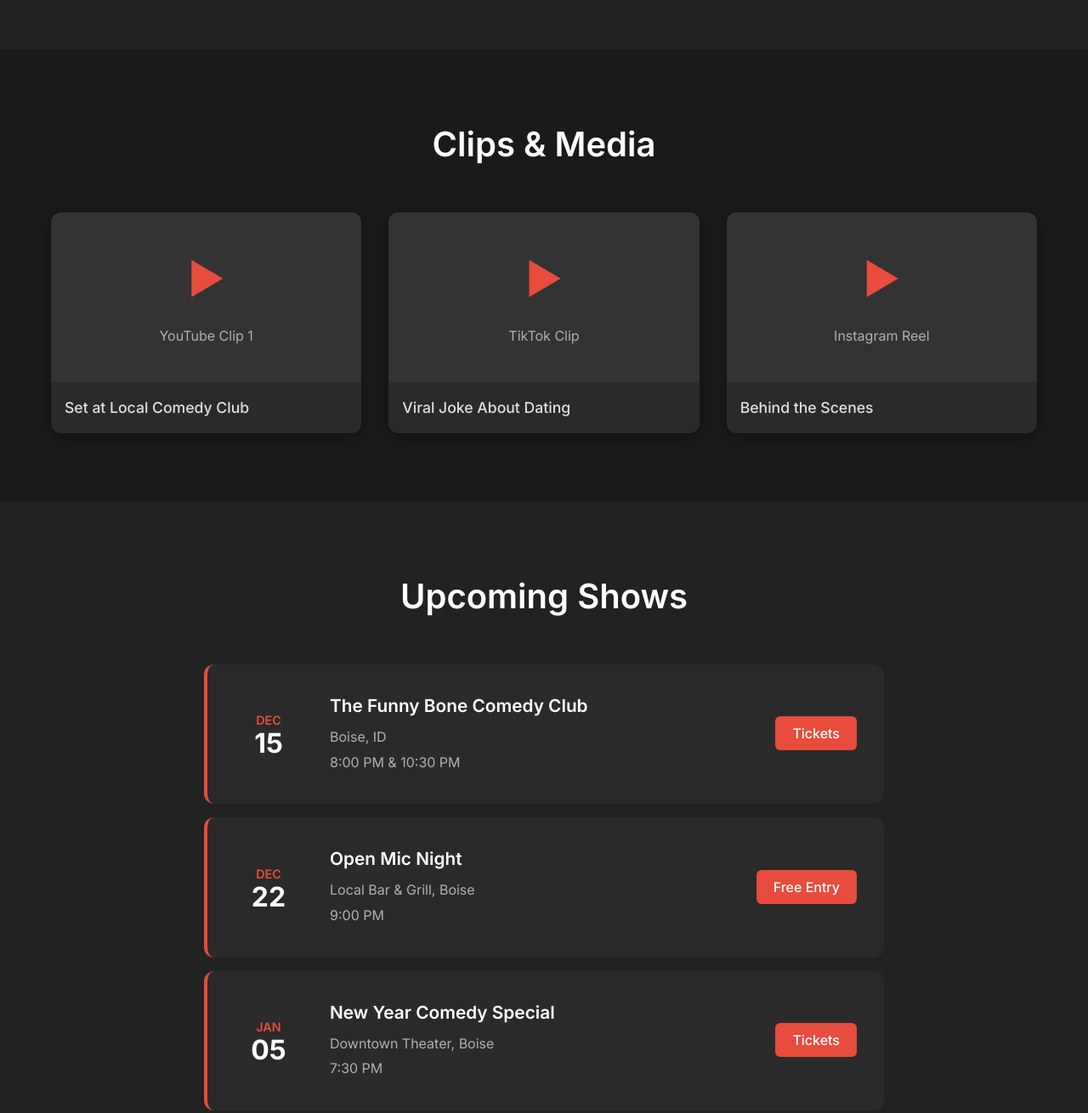
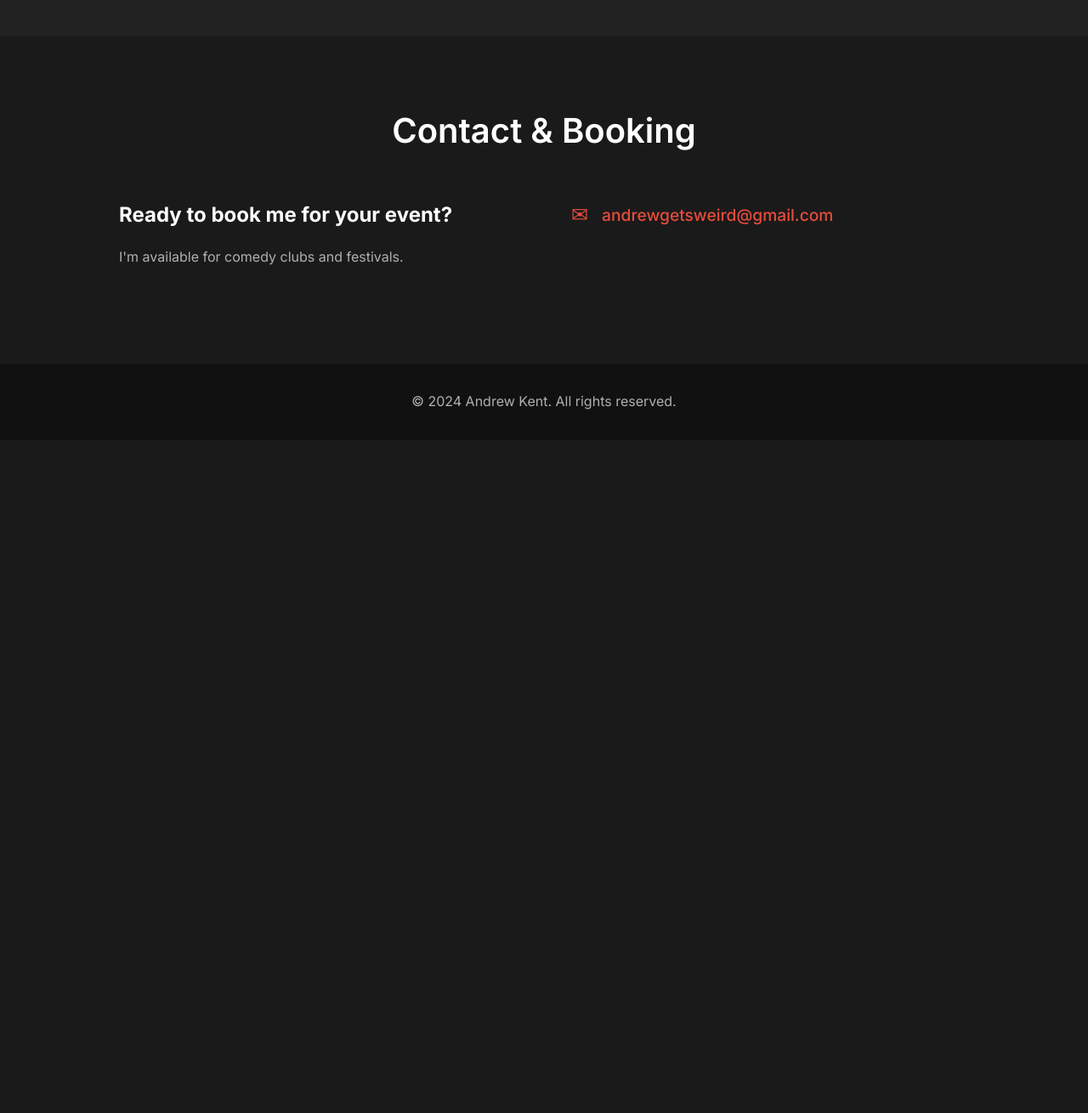
Before and after one commit to realark/andrewgetsweird, a plain HTML site: page index.html in a window 1280 px wide. Shown: the part 1160-2470 px from the top of the page at 85% size. After the commit the page ends 1678 px from the top, so only its background shows below. Drawn offline with Linux system fonts and the light colour scheme.

Commit message:
very simple website

```diff
--- a/index.html
+++ b/index.html
@@ -6,6 +6,7 @@
     <title>Andrew Kent - Stand-up Comedian</title>
     <link rel="stylesheet" href="styles.css">
     <link href="https://fonts.googleapis.com/css2?family=Inter:wght@300;400;500;600;700&display=swap" rel="stylesheet">
+    <link rel="icon" href="./favicon.ico" type="image/x-icon">
 </head>
 <body>
     <!-- Navigation -->
@@ -15,9 +16,10 @@
             <ul class="nav-menu">
                 <li><a href="#home" class="nav-link">Home</a></li>
                 <li><a href="#about" class="nav-link">About</a></li>
-                <li><a href="#clips" class="nav-link">Clips</a></li>
-                <li><a href="#shows" class="nav-link">Shows</a></li>
-                <li><a href="#contact" class="nav-link">Contact</a></li>
+                <li><a href="https://www.instagram.com/andrewgetsweird/" class="nav-link">Instagram</a></li>
+                <!-- <li><a href="#clips" class="nav-link">Clips</a></li> -->
+                <!-- <li><a href="#shows" class="nav-link">Shows</a></li> -->
+                <!-- <li><a href="#contact" class="nav-link">Contact</a></li> -->
             </ul>
         </div>
     </nav>
@@ -33,7 +35,7 @@
                 </div>
                 <div class="hero-image">
                     <!-- Replace with your actual photo -->
-                    <img src="https://via.placeholder.com/400x500/f0f0f0/666?text=Andrew+Kent" alt="Andrew Kent - Comedian" class="profile-photo">
+                    <img src="./headshot.jpeg" alt="Andrew Kent - Comedian" class="profile-photo">
                 </div>
             </div>
         </div>
@@ -55,118 +57,118 @@
     </section>
 
     <!-- Clips / Media Section -->
-    <section id="clips" class="clips">
-        <div class="container">
-            <h2 class="section-title">Clips & Media</h2>
-            <div class="clips-grid">
-                <!-- Video Placeholder 1 -->
-                <div class="clip-item">
-                    <div class="video-placeholder">
-                        <div class="play-button">▶</div>
-                        <p>YouTube Clip 1</p>
-                    </div>
-                    <h3 class="clip-title">Set at Local Comedy Club</h3>
-                </div>
+    <!-- <section id="clips" class="clips"> -->
+    <!--     <div class="container"> -->
+    <!--         <h2 class="section-title">Clips & Media</h2> -->
+    <!--         <div class="clips-grid"> -->
+    <!--             <\!-- Video Placeholder 1 -\-> -->
+    <!--             <div class="clip-item"> -->
+    <!--                 <div class="video-placeholder"> -->
+    <!--                     <div class="play-button">▶</div> -->
+    <!--                     <p>YouTube Clip 1</p> -->
+    <!--                 </div> -->
+    <!--                 <h3 class="clip-title">Set at Local Comedy Club</h3> -->
+    <!--             </div> -->
 
-                <!-- Video Placeholder 2 -->
-                <div class="clip-item">
-                    <div class="video-placeholder">
-                        <div class="play-button">▶</div>
-                        <p>TikTok Clip</p>
-                    </div>
-                    <h3 class="clip-title">Viral Joke About Dating</h3>
-                </div>
+    <!--             <\!-- Video Placeholder 2 -\-> -->
+    <!--             <div class="clip-item"> -->
+    <!--                 <div class="video-placeholder"> -->
+    <!--                     <div class="play-button">▶</div> -->
+    <!--                     <p>TikTok Clip</p> -->
+    <!--                 </div> -->
+    <!--                 <h3 class="clip-title">Viral Joke About Dating</h3> -->
+    <!--             </div> -->
 
-                <!-- Video Placeholder 3 -->
-                <div class="clip-item">
-                    <div class="video-placeholder">
-                        <div class="play-button">▶</div>
-                        <p>Instagram Reel</p>
-                    </div>
-                    <h3 class="clip-title">Behind the Scenes</h3>
-                </div>
-            </div>
+    <!--             <\!-- Video Placeholder 3 -\-> -->
+    <!--             <div class="clip-item"> -->
+    <!--                 <div class="video-placeholder"> -->
+    <!--                     <div class="play-button">▶</div> -->
+    <!--                     <p>Instagram Reel</p> -->
+    <!--                 </div> -->
+    <!--                 <h3 class="clip-title">Behind the Scenes</h3> -->
+    <!--             </div> -->
+    <!--         </div> -->
 
-            <!-- Instructions for updating -->
-            <!--
-            To add real videos, replace the video-placeholder divs with:
+    <!--         <\!-- Instructions for updating -\-> -->
+    <!--         <\!-- -->
+    <!--         To add real videos, replace the video-placeholder divs with: -->
 
-            For YouTube:
-            <iframe width="100%" height="200" src="https://www.youtube.com/embed/VIDEO_ID" frameborder="0" allowfullscreen></iframe>
+    <!--         For YouTube: -->
+    <!--         <iframe width="100%" height="200" src="https://www.youtube.com/embed/VIDEO_ID" frameborder="0" allowfullscreen></iframe> -->
 
-            For TikTok:
-            <blockquote class="tiktok-embed" cite="https://www.tiktok.com/@username/video/VIDEO_ID" data-video-id="VIDEO_ID">
+    <!--         For TikTok: -->
+    <!--         <blockquote class="tiktok-embed" cite="https://www.tiktok.com/@username/video/VIDEO_ID" data-video-id="VIDEO_ID"> -->
 
-            For Instagram:
-            <blockquote class="instagram-media" data-instgrm-permalink="https://www.instagram.com/p/POST_ID/">
-            -->
-        </div>
-    </section>
+    <!--         For Instagram: -->
+    <!--         <blockquote class="instagram-media" data-instgrm-permalink="https://www.instagram.com/p/POST_ID/"> -->
+    <!--         -\-> -->
+    <!--     </div> -->
+    <!-- </section> -->
 
     <!-- Upcoming Shows Section -->
-    <section id="shows" class="shows">
-        <div class="container">
-            <h2 class="section-title">Upcoming Shows</h2>
-            <div class="shows-list">
-                <!-- Show 1 - Update these manually -->
-                <div class="show-item">
-                    <div class="show-date">
-                        <span class="month">DEC</span>
-                        <span class="day">15</span>
-                    </div>
-                    <div class="show-details">
-                        <h3 class="show-venue">The Funny Bone Comedy Club</h3>
-                        <p class="show-location">Boise, ID</p>
-                        <p class="show-time">8:00 PM & 10:30 PM</p>
-                    </div>
-                    <div class="show-action">
-                        <a href="#" class="ticket-link">Tickets</a>
-                    </div>
-                </div>
+    <!-- <section id="shows" class="shows"> -->
+    <!--     <div class="container"> -->
+    <!--         <h2 class="section-title">Upcoming Shows</h2> -->
+    <!--         <div class="shows-list"> -->
+    <!--             <\!-- Show 1 - Update these manually -\-> -->
+    <!--             <div class="show-item"> -->
+    <!--                 <div class="show-date"> -->
+    <!--                     <span class="month">DEC</span> -->
+    <!--                     <span class="day">15</span> -->
+    <!--                 </div> -->
+    <!--                 <div class="show-details"> -->
+    <!--                     <h3 class="show-venue">The Funny Bone Comedy Club</h3> -->
+    <!--                     <p class="show-location">Boise, ID</p> -->
+    <!--                     <p class="show-time">8:00 PM & 10:30 PM</p> -->
+    <!--                 </div> -->
+    <!--                 <div class="show-action"> -->
+    <!--                     <a href="#" class="ticket-link">Tickets</a> -->
+    <!--                 </div> -->
+    <!--             </div> -->
 
-                <!-- Show 2 -->
-                <div class="show-item">
-                    <div class="show-date">
-                        <span class="month">DEC</span>
-                        <span class="day">22</span>
-                    </div>
-                    <div class="show-details">
-                        <h3 class="show-venue">Open Mic Night</h3>
-                        <p class="show-location">Local Bar & Grill, Boise</p>
-                        <p class="show-time">9:00 PM</p>
-                    </div>
-                    <div class="show-action">
-                        <a href="#" class="ticket-link">Free Entry</a>
-                    </div>
-                </div>
+    <!--             <\!-- Show 2 -\-> -->
+    <!--             <div class="show-item"> -->
+    <!--                 <div class="show-date"> -->
+    <!--                     <span class="month">DEC</span> -->
+    <!--                     <span class="day">22</span> -->
+    <!--                 </div> -->
+    <!--                 <div class="show-details"> -->
+    <!--                     <h3 class="show-venue">Open Mic Night</h3> -->
+    <!--                     <p class="show-location">Local Bar & Grill, Boise</p> -->
+    <!--                     <p class="show-time">9:00 PM</p> -->
+    <!--                 </div> -->
+    <!--                 <div class="show-action"> -->
+    <!--                     <a href="#" class="ticket-link">Free Entry</a> -->
+    <!--                 </div> -->
+    <!--             </div> -->
 
-                <!-- Show 3 -->
-                <div class="show-item">
-                    <div class="show-date">
-                        <span class="month">JAN</span>
-                        <span class="day">05</span>
-                    </div>
-                    <div class="show-details">
-                        <h3 class="show-venue">New Year Comedy Special</h3>
-                        <p class="show-location">Downtown Theater, Boise</p>
-                        <p class="show-time">7:30 PM</p>
-                    </div>
-                    <div class="show-action">
-                        <a href="#" class="ticket-link">Tickets</a>
-                    </div>
-                </div>
-            </div>
+    <!--             <\!-- Show 3 -\-> -->
+    <!--             <div class="show-item"> -->
+    <!--                 <div class="show-date"> -->
+    <!--                     <span class="month">JAN</span> -->
+    <!--                     <span class="day">05</span> -->
+    <!--                 </div> -->
+    <!--                 <div class="show-details"> -->
+    <!--                     <h3 class="show-venue">New Year Comedy Special</h3> -->
+    <!--                     <p class="show-location">Downtown Theater, Boise</p> -->
+    <!--                     <p class="show-time">7:30 PM</p> -->
+    <!--                 </div> -->
+    <!--                 <div class="show-action"> -->
+    <!--                     <a href="#" class="ticket-link">Tickets</a> -->
+    <!--                 </div> -->
+    <!--             </div> -->
+    <!--         </div> -->
 
-            <!-- Instructions for updating shows -->
-            <!--
-            To add/update shows:
-            1. Copy a show-item div
-            2. Update the month, day, venue name, location, time
-            3. Update the ticket link href with the actual URL
-            4. Change "Tickets" text to "Free Entry" or "Sold Out" as needed
-            -->
-        </div>
-    </section>
+    <!--         <\!-- Instructions for updating shows -\-> -->
+    <!--         <\!-- -->
+    <!--         To add/update shows: -->
+    <!--         1. Copy a show-item div -->
+    <!--         2. Update the month, day, venue name, location, time -->
+    <!--         3. Update the ticket link href with the actual URL -->
+    <!--         4. Change "Tickets" text to "Free Entry" or "Sold Out" as needed -->
+    <!--         -\-> -->
+    <!--     </div> -->
+    <!-- </section> -->
 
     <!-- Contact / Booking Section -->
     <section id="contact" class="contact">
@@ -175,8 +177,8 @@
             <div class="contact-content">
                 <div class="contact-info">
                     <h3>Ready to book me for your event?</h3>
-                    <p>I'm available for comedy clubs, corporate events, private parties, and festivals. Let's make your audience laugh!</p>
-
+                    <p>I'm available for comedy clubs and festivals.</p>
+                </div>
                 <div class="contact-methods">
                     <a href="mailto:andrewgetsweird@gmail.com" class="contact-email">
                         <span class="contact-icon">✉</span>
@@ -184,24 +186,23 @@
                     </a>
 
                     <!-- Update these links with your actual social media -->
-                        <div class="social-links">
-                            <a href="https://www.instagram.com/andrewgetsweird/" target="_blank" class="social-link">Instagram</a>
-                            <!-- <a href="https://youtube.com/yourchannel" target="_blank" class="social-link">YouTube</a> -->
-                            <!-- <a href="https://twitter.com/yourusername" target="_blank" class="social-link">Twitter</a> -->
-                        </div>
-                    </div>
+                    <!-- <div class="social-links"> -->
+                    <!--     <a href="https://www.instagram.com/andrewgetsweird/" target="_blank" class="social-link">Instagram</a> -->
+                    <!--     <a href="https://youtube.com/yourchannel" target="_blank" class="social-link">YouTube</a> -->
+                    <!--     <a href="https://twitter.com/yourusername" target="_blank" class="social-link">Twitter</a> -->
+                    <!-- </div> -->
                 </div>
 
-                <div class="booking-note">
-                    <h4>For Bookers:</h4>
-                    <ul>
-                        <li>2+ years of stand-up experience</li>
-                        <li>Nearly 1 hour of original material</li>
-                        <li>Regular performer at local venues</li>
-                        <li>Professional, reliable, and easy to work with</li>
-                        <li>Available for 15-60 minute sets</li>
-                    </ul>
-                </div>
+                <!-- <div class="booking-note"> -->
+                <!--     <h4>For Bookers:</h4> -->
+                <!--     <ul> -->
+                <!--         <li>2+ years of stand-up experience</li> -->
+                <!--         <li>Nearly 1 hour of original material</li> -->
+                <!--         <li>Regular performer at local venues</li> -->
+                <!--         <li>Professional, reliable, and easy to work with</li> -->
+                <!--         <li>Available for 15-60 minute sets</li> -->
+                <!--     </ul> -->
+                <!-- </div> -->
             </div>
         </div>
     </section>
```
Also changed, not shown: favicon.ico (added), headshot.jpeg (added). Lines whose indentation alone changed are shown as unchanged.
